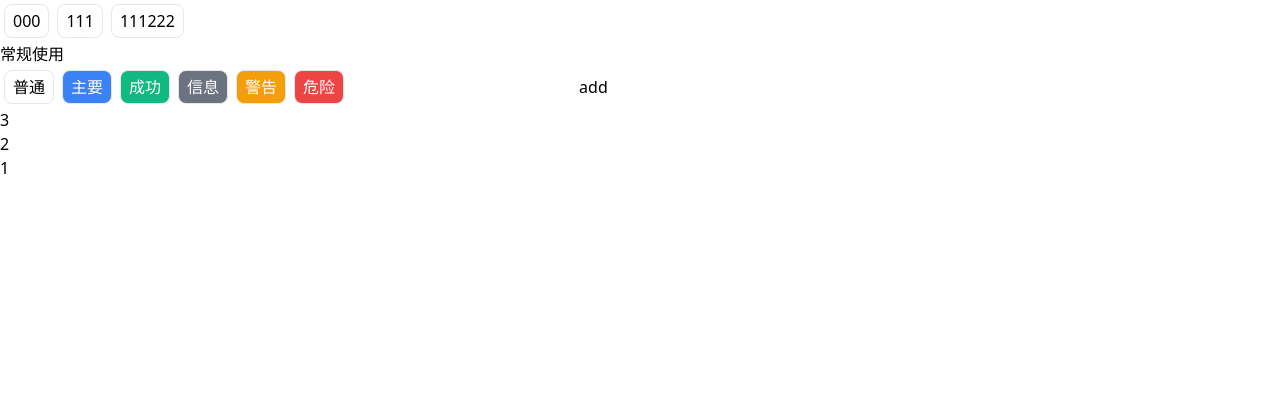
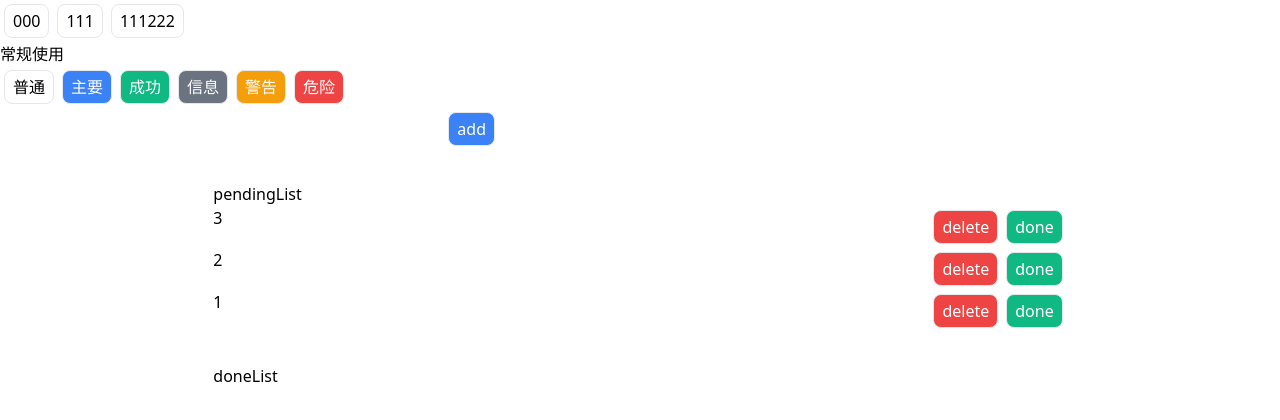
Before and after one commit to Akimotorakiyu/yx-renderless-test, a Vue app: page / in a window 1280 px wide. Shown: the top 420 px of the page. Built offline with nearby package versions, Linux system fonts and the light colour scheme.

Commit message:
调整样式

```diff
--- a/src/App.vue
+++ b/src/App.vue
@@ -63,7 +63,9 @@
         >危险</plain-button
       >
     </ButtonCore>
-    <TodoList> </TodoList>
+    <div class="w-2/3 mx-auto">
+      <TodoList> </TodoList>
+    </div>
   </div>
 </template>
 
--- a/src/views/todoList/inputItem/InputItem.vue
+++ b/src/views/todoList/inputItem/InputItem.vue
@@ -1,6 +1,11 @@
 <template>
-  <input type="text" v-model="pageData.value.value" />
-  <button @click="pageData.add">add</button>
+  <input type="text" v-model="pageData.value.value" @keypress="pageData.add" />
+  <button
+    class="bg-blue-500 border rounded-lg px-2 py-1 text-white m-1"
+    @click="pageData.add"
+  >
+    add
+  </button>
 </template>
 
 <script lang="ts">
--- a/src/views/todoList/itemList/ListItems.vue
+++ b/src/views/todoList/itemList/ListItems.vue
@@ -1,7 +1,45 @@
 <template>
+  <h2 class="mt-8">pendingList</h2>
   <ul>
-    <template v-for="item in pageData.list.value" :key="item.id">
-      <li>{{ item.todo }}</li>
+    <template v-for="item in pageData.pendingList.value" :key="item.id">
+      <li>
+        <div class="flex justify-between">
+          {{ item.todo }}
+          <div>
+            <button
+              class="bg-red-500 border rounded-lg px-2 py-1 text-white m-1"
+              @click="pageData.deleteItem(item.id)"
+            >
+              delete
+            </button>
+            <button
+              class="bg-green-500 border rounded-lg px-2 py-1 text-white m-1"
+              @click="pageData.doneItem(item)"
+            >
+              done
+            </button>
+          </div>
+        </div>
+      </li>
+    </template>
+  </ul>
+
+  <h2 class="mt-8">doneList</h2>
+  <ul>
+    <template v-for="item in pageData.doneList.value" :key="item.id">
+      <li>
+        <div class="flex justify-between">
+          {{ item.todo }}
+          <div>
+            <button
+              class="bg-red-500 border rounded-lg px-2 py-1 text-white m-1"
+              @click="pageData.deleteItem(item.id)"
+            >
+              delete
+            </button>
+          </div>
+        </div>
+      </li>
     </template>
   </ul>
 </template>
--- a/src/views/todoList/vmod.ts
+++ b/src/views/todoList/vmod.ts
@@ -1,4 +1,4 @@
-import { ref } from "vue";
+import { ref, computed, reactive } from "vue";
 import { nanoid } from "nanoid";
 export class PInputItem {
   value = ref("");
@@ -6,10 +6,10 @@ export class PInputItem {
 
   constructor(public toDoList: PToDoList) {}
 
-  add() {
+  add = () => {
     this.toDoList.itemList.addItem(this.value.value);
     this.value.value = "";
-  }
+  };
 }
 
 class TodoListItem {
@@ -22,6 +22,12 @@ class TodoListItem {
 
 export class PItemList {
   list = ref<TodoListItem[]>([]);
+  doneList = computed(() => {
+    return this.list.value.filter((item) => item.progress === "done");
+  });
+  pendingList = computed(() => {
+    return this.list.value.filter((item) => item.progress === "pending");
+  });
   constructor(public pToDoList: PToDoList) {
     this.addItem("1");
     this.addItem("2");
@@ -30,23 +36,26 @@ export class PItemList {
   /**
    * 调用 API 拉取
    */
-  getList() {}
+  getList = () => {};
   /**
    * 添加
    */
-  addItem(todo: string) {
+  addItem = (todo: string) => {
     this.list.value.unshift(new TodoListItem(todo));
-  }
+  };
   /**
    * 更新
    */
-  updateItem() {}
+  doneItem = (item: TodoListItem) => {
+    item.progress = "done";
+  };
   /**
    * 删除
    */
-  deleteItem(index: number) {
+  deleteItem = (id: string) => {
+    const index = this.list.value.findIndex((item) => item.id === id);
     this.list.value.splice(index, 1);
-  }
+  };
 }
 
 export class PToDoList {
```
